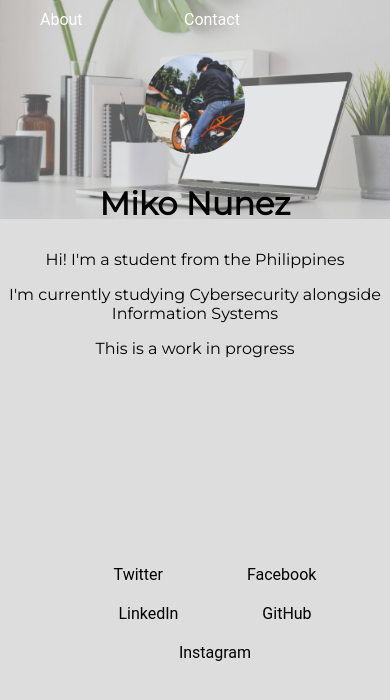
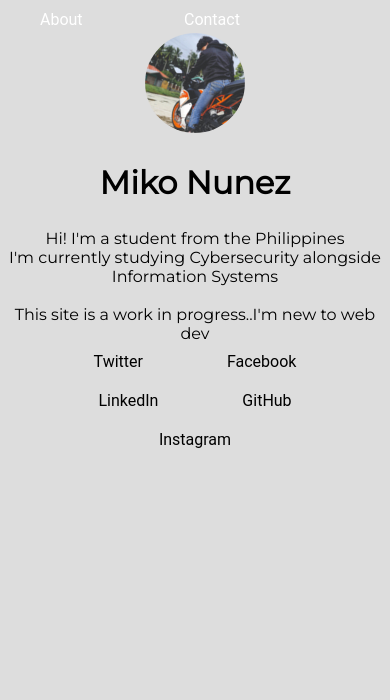
Before and after one commit to mikonunyez/mikonunyez.github.io, a plain HTML site: page index.html in a window 390 px wide. Drawn offline with Linux system fonts and the light colour scheme.

Commit message:
fixed padding on socmed-links-container. better mobile compatibility now, i have yet to learn how to make good responsive background images though

```diff
--- a/index.html
+++ b/index.html
@@ -21,14 +21,20 @@
 
       <div class="about-container">
         <img class="about-background" src="./img/main-bg.jpg" alt="background image">
+        <!-- <img class="about-background-small" src="./img/main-bg.jpg" alt="background image"> -->
 
         <div class="about-content">
           <img class="about-profile" src="./img/profile.jpg" alt="a picture of me">
           <div class="about-text">
             <h1>Miko Nunez</h1>
-            <p>Hi! I'm a student from the Philippines</p>
-            <p>I'm currently studying Cybersecurity alongside Information Systems</p>
-            <p>This is a work in progress</p>
+            <p>
+              Hi! I'm a student from the Philippines<br>
+              I'm currently studying Cybersecurity alongside Information Systems<br>
+              <br>
+              This site is a work in progress..I'm new to web dev
+            </p>
+            <!-- <p>I'm currently studying Cybersecurity alongside Information Systems</p>
+            <p>This is a work in progress</p> -->
           </div>
         </div>
       </div>
--- a/style.css
+++ b/style.css
@@ -1,3 +1,20 @@
+@media only screen and (max-width: 400px){
+  .about-background{
+    display: none;
+  }
+  .about-content{
+    text-align: center;
+    grid-column: 1 / 4;
+    grid-row-start: row2-start ;
+  }
+  .about-profile{
+    border-radius: 50%;
+  }
+  .about-text h1{
+    font-size: 1rem;
+  }
+}
+
 body{
   margin: 0px;
   background-color: #dddddd;
@@ -50,8 +67,6 @@ body{
   .about-text h1{
     font-size: 2rem;
   }
-  .about-text p{
-}
 
 .socmed-links-container{
   list-style: none;
@@ -61,11 +76,18 @@ body{
   padding: 0;
   text-align: center;
 }
+  .socmed-links-container ul{
+    padding: 0;
+  }
   .socmed-links-container a{
     color: black;
     text-decoration: none;
   }
+    .socmed-links-container a:hover{
+      color: gray;
+    }
   .socmed-links-container li{
     padding: 10px 40px;
     display: inline-flex;
+    justify-content: center;
   }
```
